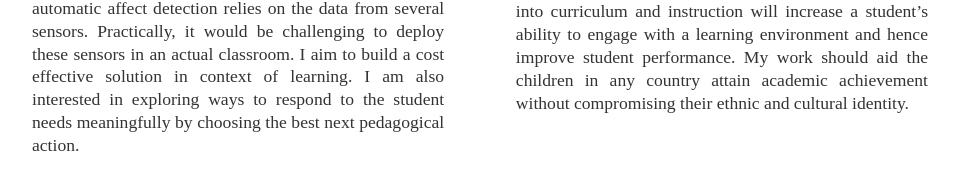
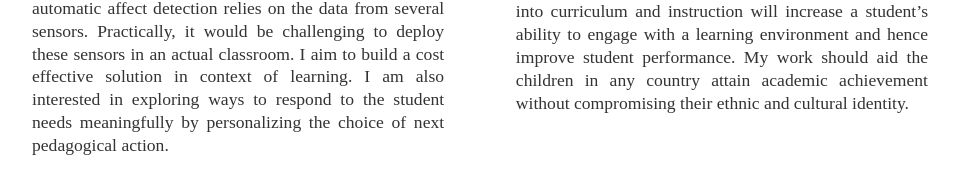
Before and after one commit to Shamya/shamyatest.github.io, a Jekyll site: the page built from research/index.html, in a window 1280 px wide. Shown: the part 761-933 px from the top of the page, without its empty margins (160-1119 px from the left). Built offline with Jekyll 4.4.1, drawn with Linux system fonts in a browser that asks for light colours; some of the changed text lies outside the part shown.

Commit message:
Update index.html

```diff
--- a/research/index.html
+++ b/research/index.html
@@ -11,7 +11,7 @@ title: My Research
 	<div class="section1">
 	<h3>Student Engagement</h3>
 	<a href="/projects"><img src="/images/emotion.png" alt="OLPC" width="45%" height="45%"></a>
-	<p>Studies suggest that an emotional state of a student interacts with his/her engagement and learning. An accurate detector of negative emotional states would allow for a variety of improved interventions in a tutoring system for disengagement repair. Most of the work on automatic affect detection relies on the data from several sensors. Practically, it would be challenging to deploy these sensors in an actual classroom. I aim to build a cost effective solution in context of learning. I am also interested in exploring ways to respond to the student needs meaningfully by choosing the best next pedagogical action.</p>
+	<p>Studies suggest that an emotional state of a student interacts with his/her engagement and learning. An accurate detector of negative emotional states would allow for a variety of improved interventions in a tutoring system for disengagement repair. Most of the work on automatic affect detection relies on the data from several sensors. Practically, it would be challenging to deploy these sensors in an actual classroom. I aim to build a cost effective solution in context of learning. I am also interested in exploring ways to respond to the student needs meaningfully by personalizing the choice of next pedagogical action.</p>
 	</div>
 
 	<div class="section2">
```
